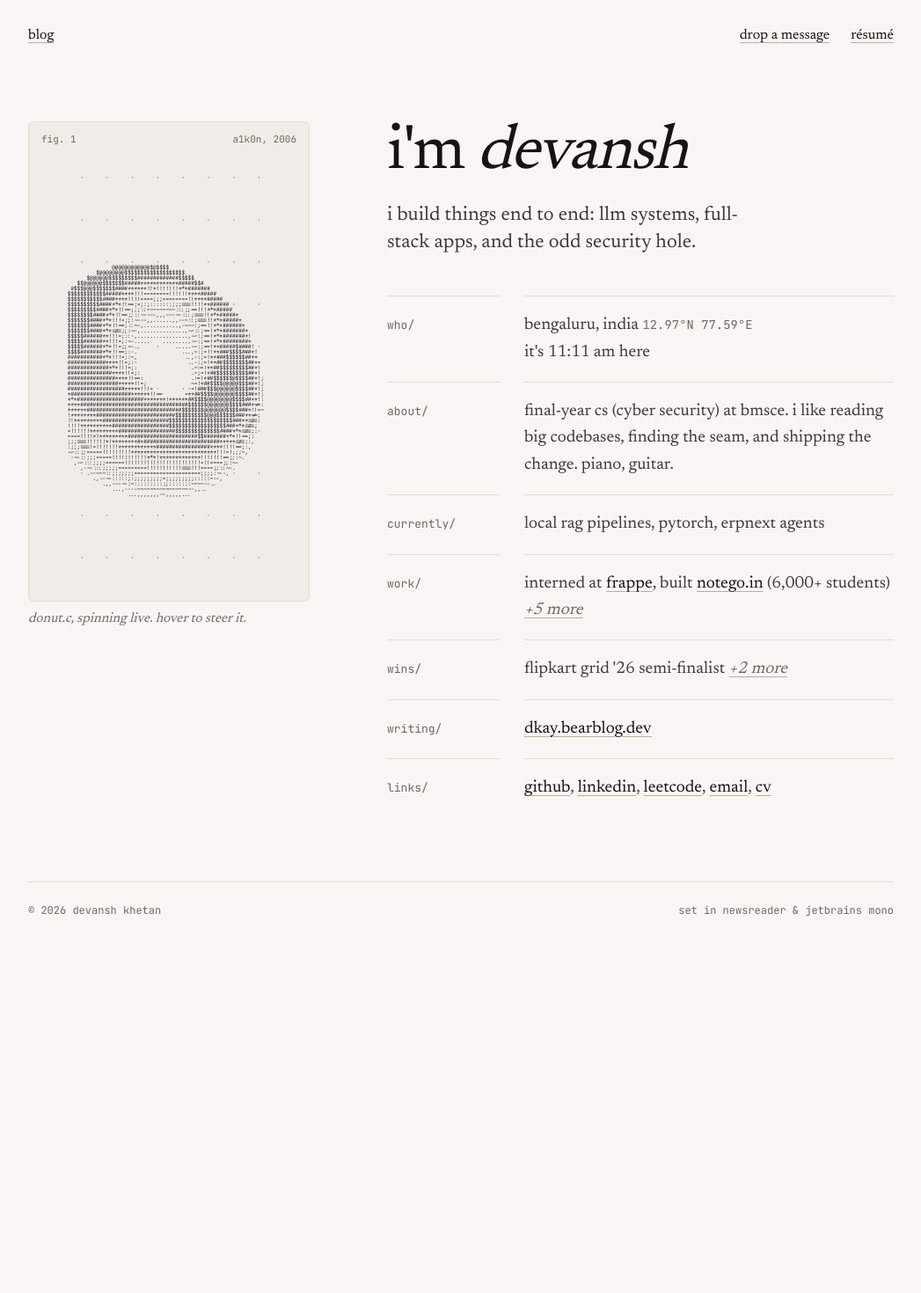
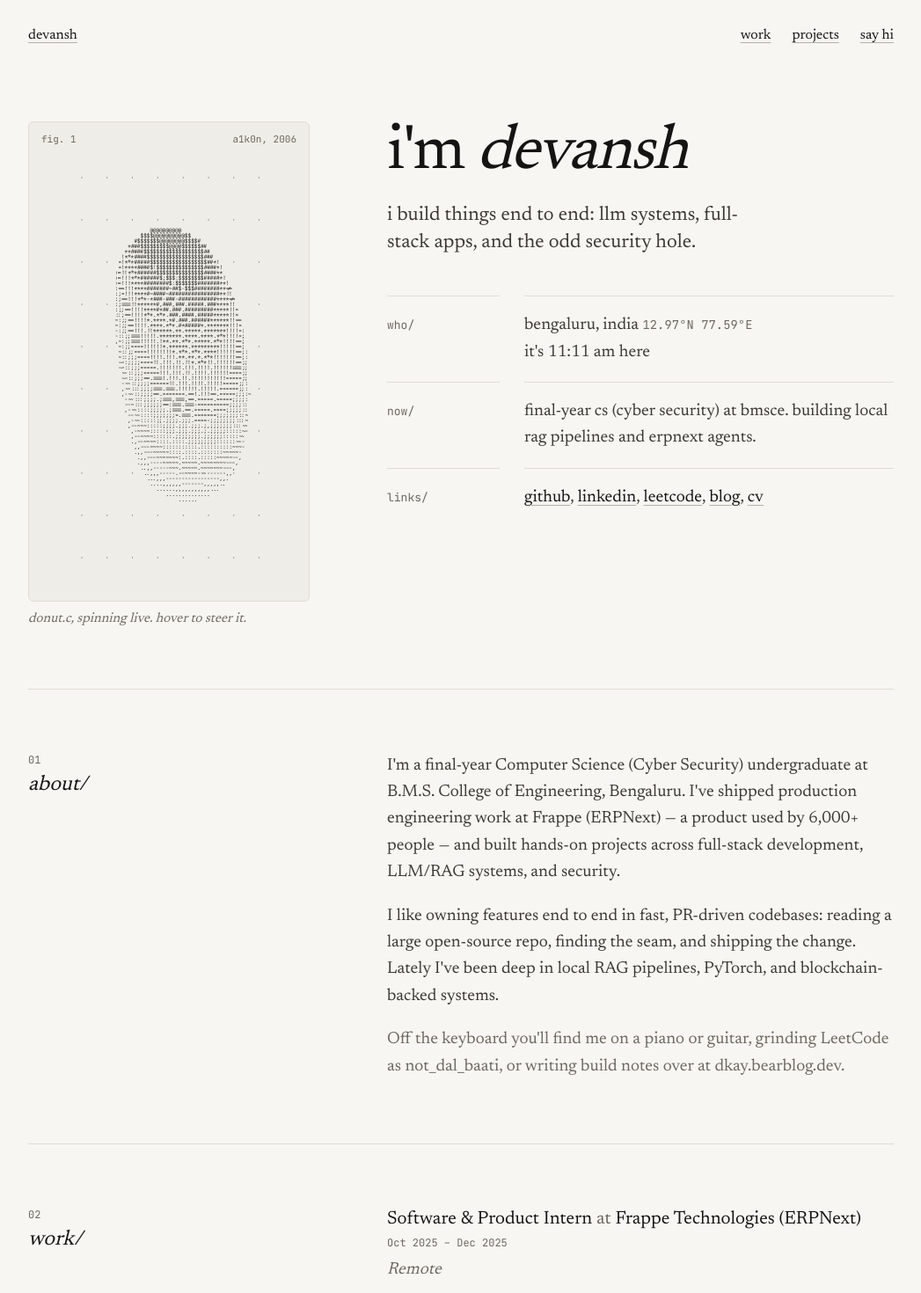
Before and after one commit to DeVaNsHk72/portfolio, a React (Vite) app: page / in a window 1280 px wide. Shown: the top 1470 px of the page at 88% size, without its empty margins (116-1163 px from the left). Before the commit the page ends 1079 px from the top, so only its background shows below. Built offline with nearby package versions, Linux system fonts and the light colour scheme.

Commit message:
Add full sections: about, work, projects, recognition, toolkit, education, contact

```diff
--- a/src/App.tsx
+++ b/src/App.tsx
@@ -1,6 +1,6 @@
 import { Fragment, useEffect, useState, type ReactNode } from "react";
 import Donut from "./components/Donut";
-import { profile, projects, achievements } from "./data";
+import { profile, about, experience, projects, achievements, skills } from "./data";
 
 function L({ href, children }: { href: string; children: ReactNode }) {
   const ext = href.startsWith("http");
@@ -8,29 +8,6 @@ function L({ href, children }: { href: string; children: ReactNode }) {
     <a className="l" href={href} {...(ext && { target: "_blank", rel: "noreferrer" })}>
       {children}
     </a>
-  );
-}
-
-// "+N more" that unfolds in place instead of navigating away
-function More({ items }: { items: { label: string; note: string; href?: string }[] }) {
-  const [open, setOpen] = useState(false);
-  return (
-    <>
-      {" "}
-      <button className="l more" aria-expanded={open} onClick={() => setOpen(!open)}>
-        {open ? "less" : `+${items.length} more`}
-      </button>
-      {open && (
-        <ul className="list">
-          {items.map((p) => (
-            <li key={p.label}>
-              <span className="name">{p.href ? <L href={p.href}>{p.label}</L> : p.label}</span>
-              <span className="note">{p.note}</span>
-            </li>
-          ))}
-        </ul>
-      )}
-    </>
   );
 }
 
@@ -47,11 +24,26 @@ function useBengaluruTime() {
   return t;
 }
 
+// one section = a numbered mono label on the left, content on the right
+function Section({ id, n, title, children }: { id: string; n: string; title: string; children: ReactNode }) {
+  return (
+    <section id={id} className="sec">
+      <h2>
+        <span className="num">{n}</span>
+        {title}/
+      </h2>
+      <div>{children}</div>
+    </section>
+  );
+}
+
+const host = (u: string) => u.replace(/^https?:\/\/(www\.)?/, "").replace(/\/$/, "");
+
 export default function App() {
   const time = useBengaluruTime();
   const s = profile.socials;
 
-  const rows: [string, ReactNode][] = [
+  const facts: [string, ReactNode][] = [
     [
       "who/",
       <>
@@ -60,32 +52,12 @@ export default function App() {
         it's {time} here
       </>,
     ],
-    ["about/", "final-year cs (cyber security) at bmsce. i like reading big codebases, finding the seam, and shipping the change. piano, guitar."],
-    ["currently/", "local rag pipelines, pytorch, erpnext agents"],
-    [
-      "work/",
-      <>
-        interned at <L href="https://frappe.io">frappe</L>, built <L href="https://notego.in">notego.in</L> (6,000+ students)
-        <More
-          items={projects
-            .filter((p) => p.name !== "NoteGo.in")
-            .map((p) => ({ label: p.name.toLowerCase(), note: p.tags.slice(0, 2).join(", ").toLowerCase(), href: p.href }))}
-        />
-      </>,
-    ],
-    [
-      "wins/",
-      <>
-        flipkart grid '26 semi-finalist
-        <More items={achievements.slice(1).map((a) => ({ label: a.title.split(" — ")[0].toLowerCase(), note: a.period }))} />
-      </>,
-    ],
-    ["writing/", <L href={s.blog}>dkay.bearblog.dev</L>],
+    ["now/", "final-year cs (cyber security) at bmsce. building local rag pipelines and erpnext agents."],
     [
       "links/",
       <>
         <L href={s.github}>github</L>, <L href={s.linkedin}>linkedin</L>, <L href={s.leetcode}>leetcode</L>,{" "}
-        <L href={`mailto:${profile.email}`}>email</L>, <L href={profile.resumeUrl}>cv</L>
+        <L href={s.blog}>blog</L>, <L href={profile.resumeUrl}>cv</L>
       </>,
     ],
   ];
@@ -93,29 +65,121 @@ export default function App() {
   return (
     <div className="wrap">
       <nav className="top">
-        <L href={s.blog}>blog</L>
+        <L href="#">devansh</L>
         <span>
-          <L href={`mailto:${profile.email}`}>drop a message</L>
-          <L href={profile.resumeUrl}>résumé</L>
+          <L href="#work">work</L>
+          <L href="#projects">projects</L>
+          <L href={`mailto:${profile.email}`}>say hi</L>
         </span>
       </nav>
-      <main className="page">
+
+      <header className="hero">
         <Donut />
-        <section>
+        <div>
           <h1>
             i'm <em>devansh</em>
           </h1>
           <p className="lede">i build things end to end: llm systems, full-stack apps, and the odd security hole.</p>
           <dl>
-            {rows.map(([k, v]) => (
+            {facts.map(([k, v]) => (
               <Fragment key={k}>
                 <dt>{k}</dt>
                 <dd>{v}</dd>
               </Fragment>
             ))}
           </dl>
-        </section>
+        </div>
+      </header>
+
+      <main>
+        <Section id="about" n="01" title="about">
+          <p className="prose">{about.summary}</p>
+          <p className="prose">{about.detail}</p>
+          <p className="prose dim">{about.personal}</p>
+        </Section>
+
+        <Section id="work" n="02" title="work">
+          {experience.map((e) => (
+            <article key={e.company} className="item">
+              <header>
+                <h3>
+                  {e.role} <span className="dim">at</span> {e.company}
+                </h3>
+                <span className="meta">{e.period}</span>
+              </header>
+              <p className="sub">{e.meta}</p>
+              <ul className="points">
+                {e.points.map((p) => (
+                  <li key={p}>{p}</li>
+                ))}
+              </ul>
+              <p className="tags">{e.tags.join(" · ")}</p>
+            </article>
+          ))}
+        </Section>
+
+        <Section id="projects" n="03" title="projects">
+          {projects.map((p) => (
+            <article key={p.name} className="item">
+              <header>
+                <h3>{p.href ? <L href={p.href}>{p.name}</L> : p.name}</h3>
+                {p.href && <span className="meta">{p.live ? "● live" : host(p.href)}</span>}
+              </header>
+              <p>{p.blurb}</p>
+              <p className="tags">{p.tags.join(" · ")}</p>
+            </article>
+          ))}
+        </Section>
+
+        <Section id="recognition" n="04" title="recognition">
+          {achievements.map((a) => (
+            <article key={a.title} className="item">
+              <header>
+                <h3>{a.title}</h3>
+                <span className="meta">{a.period}</span>
+              </header>
+              <p className="sub">{a.meta}</p>
+              <ul className="points">
+                {a.points.map((p) => (
+                  <li key={p}>{p}</li>
+                ))}
+              </ul>
+            </article>
+          ))}
+        </Section>
+
+        <Section id="skills" n="05" title="toolkit">
+          <dl className="skills">
+            {skills.map((g) => (
+              <Fragment key={g.label}>
+                <dt>{g.label}</dt>
+                <dd>{g.items.join(", ")}</dd>
+              </Fragment>
+            ))}
+          </dl>
+        </Section>
+
+        <Section id="education" n="06" title="education">
+          <article className="item">
+            <header>
+              <h3>{about.education.school}</h3>
+              <span className="meta">{about.education.period}</span>
+            </header>
+            <p>{about.education.degree}</p>
+            <p className="sub">
+              cgpa {about.education.cgpa} · {about.education.cert}
+            </p>
+          </article>
+        </Section>
+
+        <Section id="contact" n="07" title="contact">
+          <p className="big">
+            easiest way to reach me is email.{" "}
+            <L href={`mailto:${profile.email}`}>{profile.email}</L>
+          </p>
+        </Section>
       </main>
+
       <footer>
         <span>© {new Date().getFullYear()} devansh khetan</span>
         <span>set in newsreader &amp; jetbrains mono</span>
--- a/src/index.css
+++ b/src/index.css
@@ -71,13 +71,13 @@ body {
 }
 .top span { display: flex; gap: 24px; }
 
-.page {
+.hero {
   display: grid;
   gap: 48px;
   padding: 24px 0 72px;
 }
 @media (min-width: 860px) {
-  .page {
+  .hero {
     grid-template-columns: 320px 1fr;
     gap: 88px;
     padding-top: 7vh;
@@ -122,7 +122,7 @@ body {
   .plate { padding: 30px 0 14px; }
   .plate pre { font-size: 3px; line-height: 3px; }
   .donut figcaption { display: none; }
-  .page { gap: 36px; }
+  .hero { gap: 36px; }
 }
 
 h1 {
@@ -166,21 +166,61 @@ dd { margin: 0; }
   dd { border-top: 0; padding-top: 4px; }
 }
 
-.more { font-style: italic; color: var(--dim); }
+/* ---------- sections ---------- */
+html { scroll-behavior: smooth; }
+.sec {
+  display: grid;
+  gap: 20px;
+  padding: 56px 0;
+  border-top: 1px solid var(--line);
+  scroll-margin-top: 24px;
+}
+@media (min-width: 860px) {
+  .sec { grid-template-columns: 320px minmax(0, 60ch); gap: 88px; padding: 72px 0; }
+}
+h2 {
+  margin: 0;
+  font: 400 1.5rem/1.2 var(--serif);
+  font-style: italic;
+  color: var(--ink);
+}
+@media (min-width: 860px) { h2 { position: sticky; top: 32px; align-self: start; } }
+.num {
+  display: block;
+  margin-bottom: 6px;
+  font: normal 0.75rem var(--mono);
+  color: var(--dim);
+}
 
-.list {
-  list-style: none;
-  margin: 16px 0 4px;
-  padding: 0 0 0 16px;
-  border-left: 1px solid var(--rule);
-  display: grid;
-  gap: 12px;
-  animation: unfold 0.25s ease-out;
+.prose { margin: 0 0 1em; }
+.prose:last-child { margin-bottom: 0; }
+.big { margin: 0; font-size: 1.4rem; line-height: 1.45; }
+
+.item + .item { margin-top: 44px; }
+.item header {
+  display: flex;
+  flex-wrap: wrap;
+  justify-content: space-between;
+  align-items: baseline;
+  gap: 4px 16px;
 }
-.list li { display: grid; line-height: 1.35; }
-.list .name { color: var(--ink); }
-.list .note { font: 0.75rem/1.6 var(--mono); color: var(--dim); }
-@keyframes unfold { from { opacity: 0; transform: translateY(-4px); } }
+h3 {
+  margin: 0;
+  font: 400 1.3rem/1.35 var(--serif);
+  color: var(--ink);
+}
+.meta { font: 0.75rem var(--mono); color: var(--dim); white-space: nowrap; }
+.item p { margin: 8px 0 0; }
+.sub { font-style: italic; color: var(--dim); }
+.points { margin: 12px 0 0; padding-left: 1.1em; }
+.points li { margin: 6px 0; padding-left: 4px; }
+.points li::marker { content: "– "; color: var(--dim); }
+.item .tags { margin-top: 12px; font: 0.75rem/1.7 var(--mono); color: var(--dim); }
+
+@media (min-width: 561px) { .skills { grid-template-columns: 9.5rem 1fr; } }
+.skills dt, .skills dd { padding: 12px 0; }
+.skills dt { line-height: 1.6rem; }
+.skills dt:first-of-type, .skills dt:first-of-type + dd { border-top: 0; padding-top: 0; }
 
 footer {
   display: flex;
```
